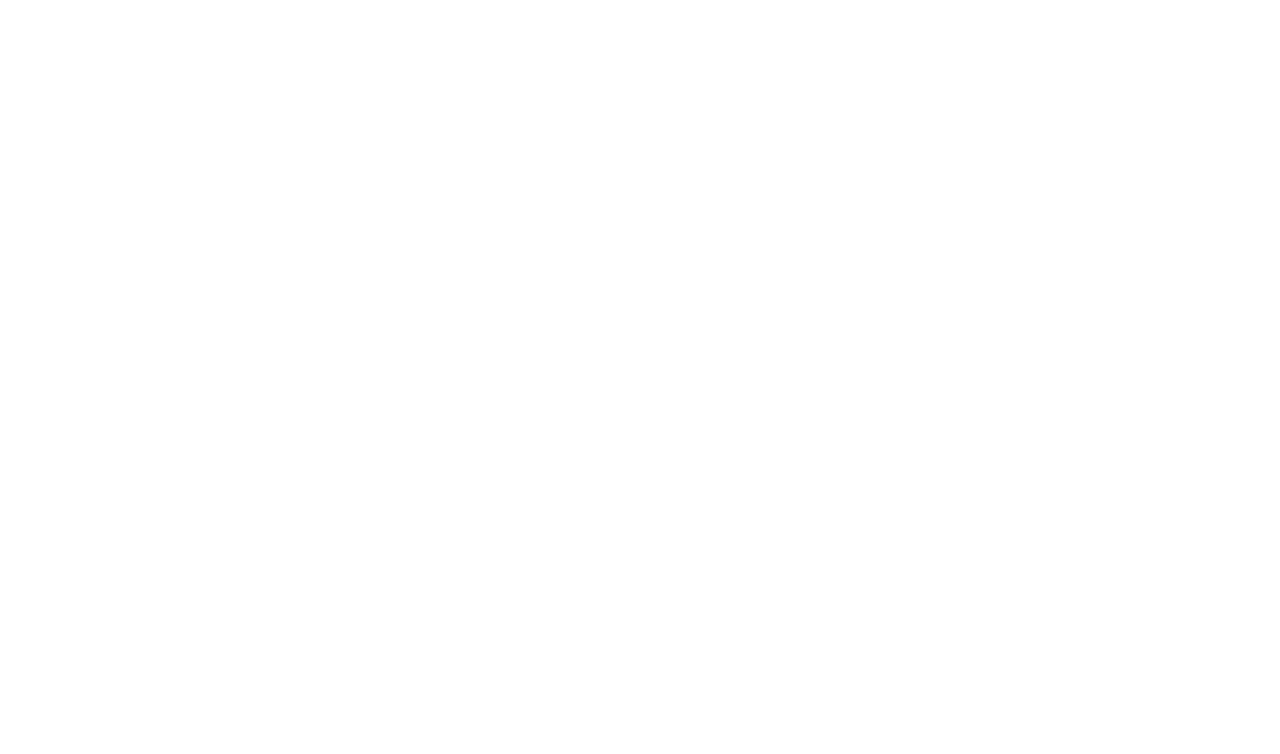
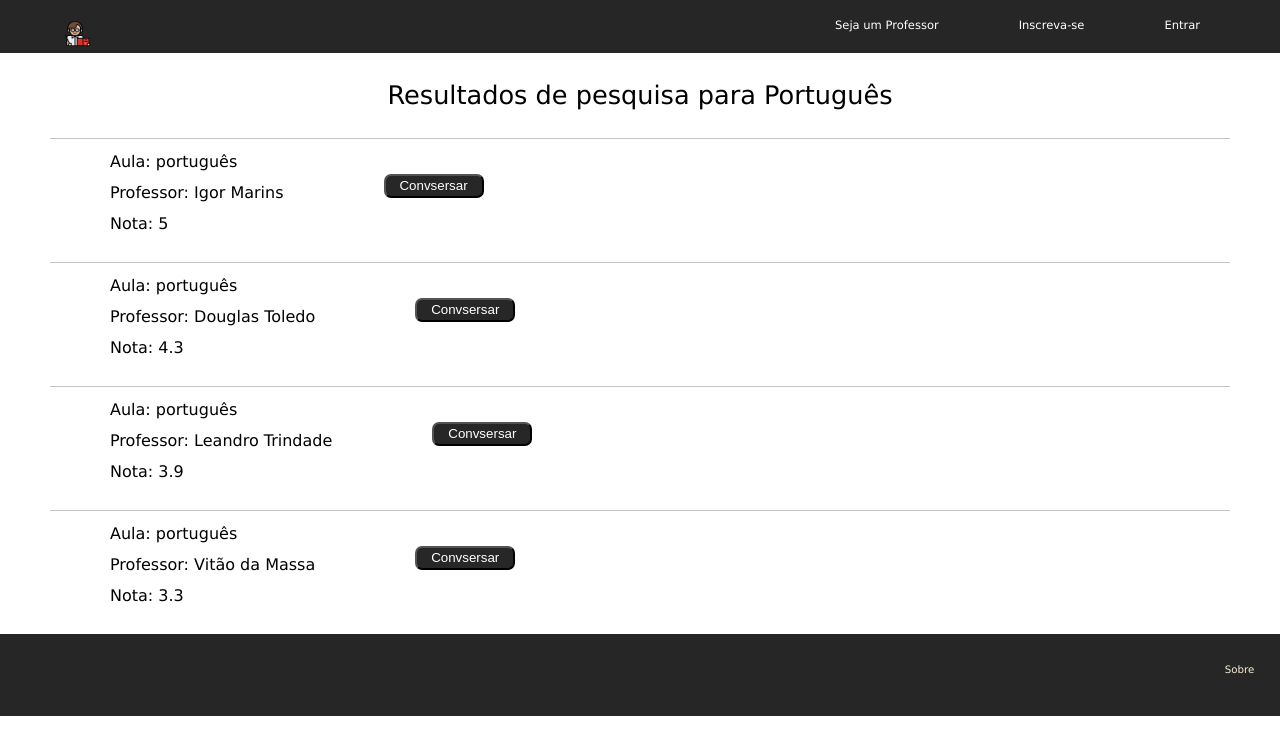
Before and after one commit to igor-py/professor-online, a React (Create React App) app in the folder app/: page /pesquisa in a window 1280 px wide. Shown: the top 754 px of the page. Built offline with nearby package versions, Linux system fonts and the light colour scheme.

Commit message:
Tela pesquisa

```diff
--- /dev/null
+++ b/app/src/Components/User.js
@@ -0,0 +1,18 @@
+import React from 'react';
+
+export default function User({ user }) {
+    return (
+      <li key = {user.id}>
+        <div id = "infoPesquisaContainer">
+          <div id = "userInfoContainer">
+            <p>Aula: {user.aula}</p>
+            <p>Professor: {user.name}</p>
+            <p>Nota: {user.rating}</p>
+          </div>
+          <div id = "actionContainer">
+            <button type="button">Convsersar</button>
+          </div>
+        </div>
+      </li>
+    )
+}
--- a/app/src/pages/Pesquisa.js
+++ b/app/src/pages/pesquisa/index.js
@@ -1,65 +1,69 @@
 import React, {Component} from 'react';
-import Footer from '../Components/Footer';
-import Header from '../Components/Header';
+import Footer from '../../Components/Footer';
+import Header from '../../Components/Header';
+import User from '../../Components/User'
+import '../../styles/pesquisa.css'
 
-class Pesquisa extends Component {
+export default class Pesquisa extends Component {
 
     state = {
-
         users: [
             {
+                id: 1,
                 name: "Igor Marins",
                 email: "igor@gmail.com",
                 password: "12345",
                 isTeacher: true,
                 turn: "manhã",
-                rating: 5
+                rating: 5,
+                aula: "português"
               },
               {
+                id: 2,
                 name: "Douglas Toledo",
                 email: "douglas@gmail.com",
                 password: "12345",
                 isTeacher: true,
                 turn: "tarde",
-                rating: 4.3
+                rating: 4.3,
+                aula: "português"
               },
               {
+                id: 3,
                 name: "Leandro Trindade",
                 email: "leandro@gmail.com",
                 password: "12345",
                 isTeacher: true,
                 turn: "tarde",
-                rating: 3.9
+                rating: 3.9,
+                aula: "português"
               },
               {
+                id: 4,
                 name: "Vitão da Massa",
                 email: "vitor@gmail.com",
                 password: "12345",
                 isTeacher: true,
                 turn: "tarde",
-                rating: 3.3
+                rating: 3.3,
+                aula: "português"
               },
-
         ],
-
-    }
-
-    componentDidMount(){
-
-      const {users} = this.state;
-      console.log(users);
     }
 
     render(){
-
         return (
             <div id="principal-pesquisa">
-                <Header/>
+                <Header />
+                <div id = "tituloContainer">
+                  <h1 id = "tituloPesquisa">Resultados de pesquisa para Português</h1>
+                </div>
+                  <ul id = "pesquisaList">
+                    {this.state.users.map(user => <User key = {user} user = {user} />)}
+                  </ul>
 
                 <Footer/>
             </div>
         );
     }
 }
-
-export default Pesquisa;
--- a/app/src/routes.js
+++ b/app/src/routes.js
@@ -2,6 +2,7 @@
 import { BrowserRouter, Switch, Route } from 'react-router-dom';
 import SejaUmProfessorPage from './pages/seja-um-professor';
 import Home from './Components/Home';
+import Pesquisa from './pages/pesquisa'
 
 export default function Routes() {
   return(
@@ -9,6 +10,7 @@
       <Switch>
         <Route path="/" exact component={Home}/>
         <Route path="/sejaumprofessor" component={SejaUmProfessorPage}/>
+        <Route path="/pesquisa" component={Pesquisa}/>
       </Switch>
     </BrowserRouter>
   );
--- /dev/null
+++ b/app/src/styles/pesquisa.css
@@ -0,0 +1,39 @@
+#tituloContainer {
+  display: flex;
+  justify-content: center;
+  margin-top: 30px;
+}
+
+#pesquisaList {
+  padding-left: 50px;
+  padding-right: 50px;
+}
+
+#infoPesquisaContainer {
+  display: flex;
+  flex-direction: row;
+  margin-top: 30px;
+  margin-bottom: 30px;
+  align-items: center;
+  border-top: 1px solid rgb(197, 195, 195);
+}
+
+#userInfoContainer {
+  padding-left: 60px;
+}
+
+#actionContainer {
+  margin-left: 100px;
+}
+
+p {
+  margin-top: 15px;
+}
+
+button {
+  width: 100px;
+  height: 24px;
+  border-radius: 7px;
+  background: rgba(0, 0, 0, 0.849);
+  color: white;
+}
```
